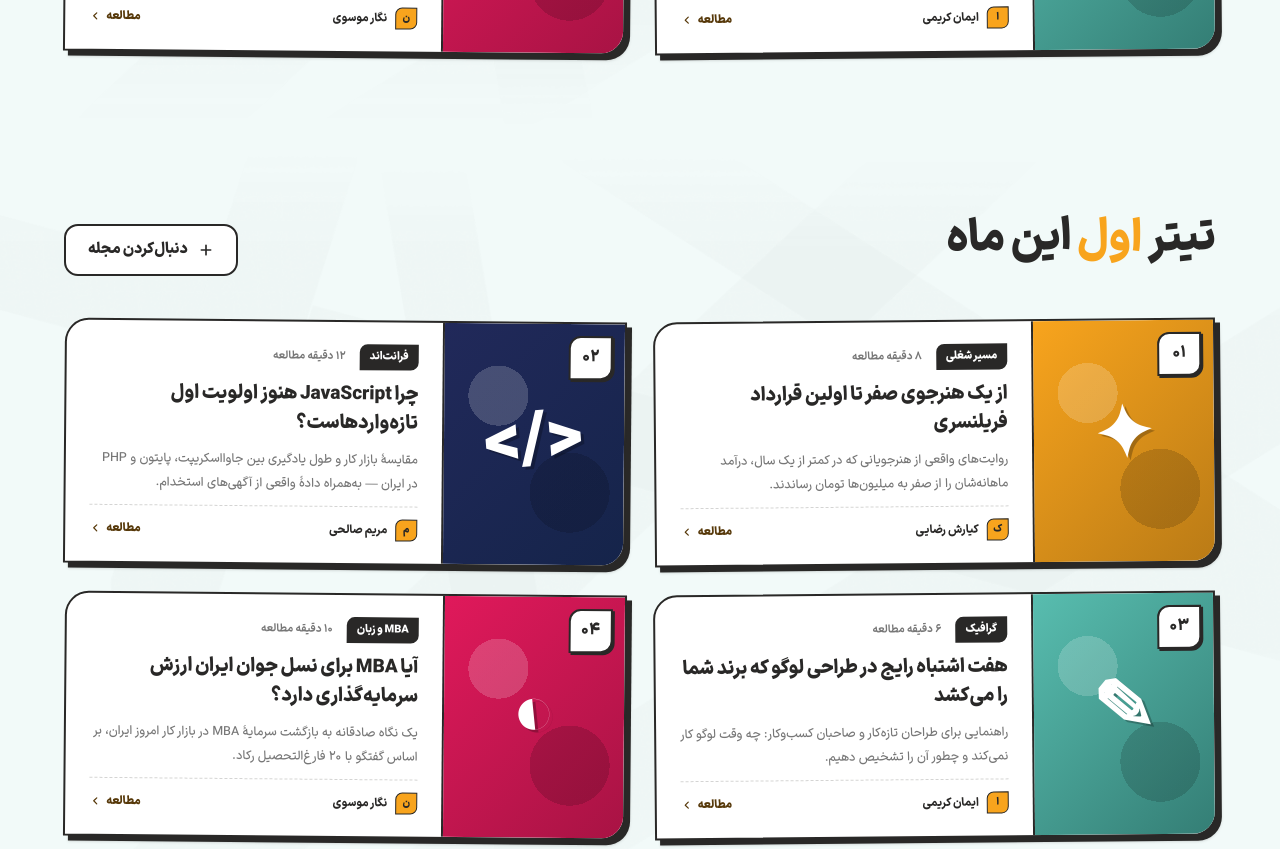
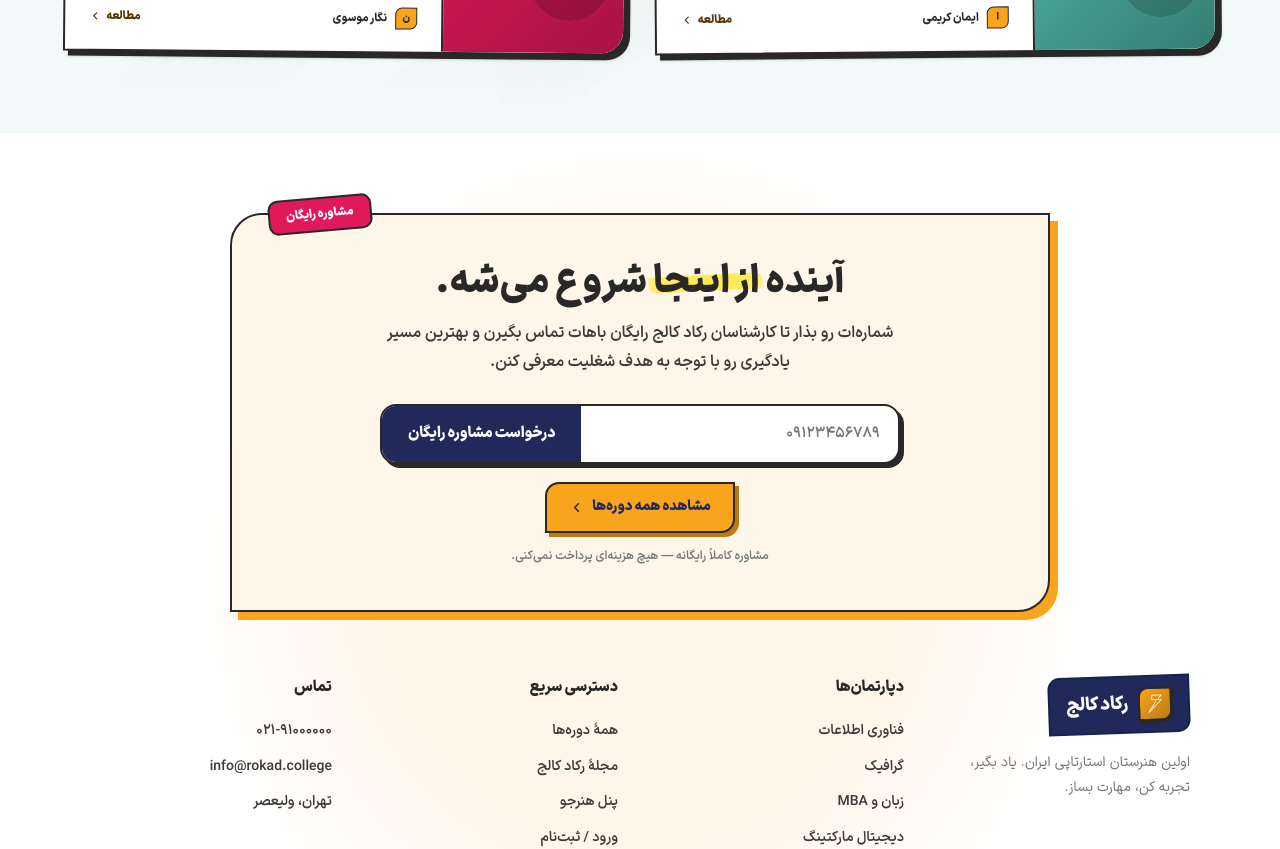
Before and after one commit to MohammadMehdiSadeghi/rokad-college, a React (Vite) app: page / in a window 1280 px wide. Shown: the part 7400-8249 px from the top of the page. Built offline with nearby package versions, Linux system fonts and the light colour scheme; the HTML template or start-up script is replaced by a standard one; a web font is replaced by a local one.

Commit message:
fix bug college

```diff
--- a/src/App.jsx
+++ b/src/App.jsx
@@ -122,7 +122,6 @@ export default function App() {
                 <Faq />
                 <Comments />
                 <Blogs />
-                <Blogs />
               </>
             )}
           </main>
```
